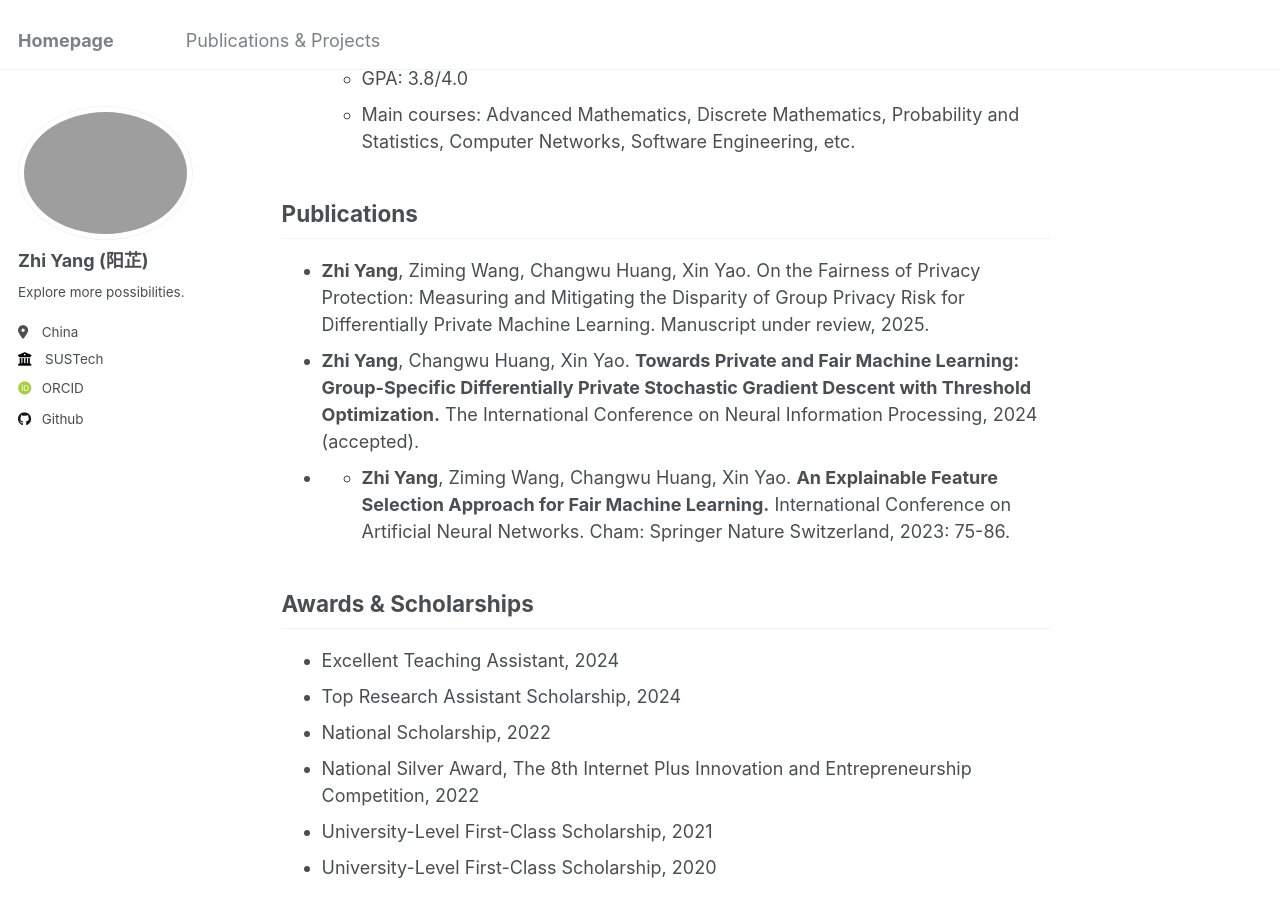
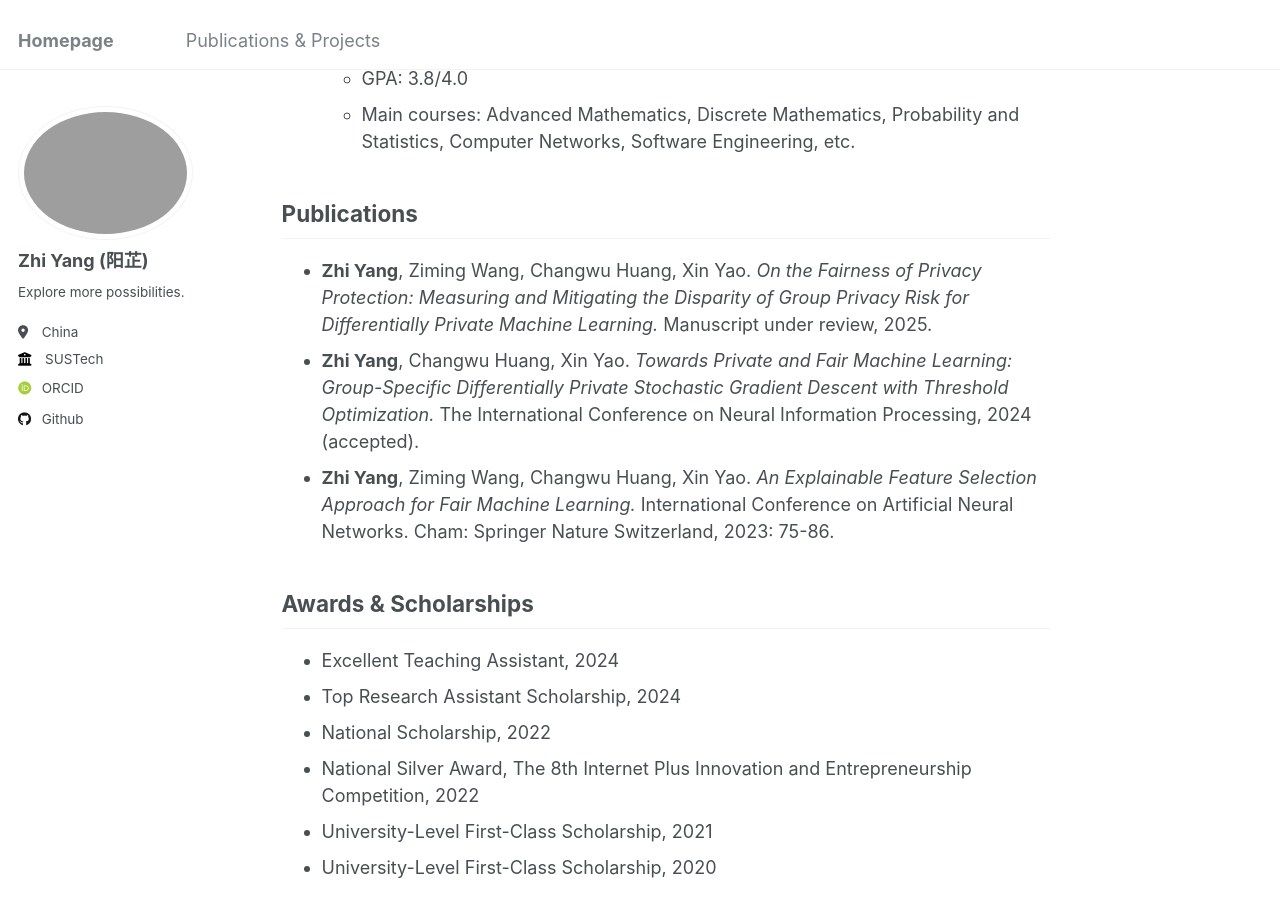
Before and after one commit to ruayz/ruayz.github.io, a Jekyll site: the page built from _pages/about.md, in a window 1280 px wide and 900 px high, scrolled down 533 px. Built offline with Jekyll 4.4.1, drawn with Linux system fonts in a browser that asks for light colours; some web fonts are replaced.

```diff
--- a/_pages/about.md
+++ b/_pages/about.md
@@ -20,9 +20,9 @@ Education
 
 Publications
 ------
-- **Zhi Yang**, Ziming Wang, Changwu Huang, Xin Yao. On the Fairness of Privacy Protection: Measuring and Mitigating the Disparity of Group Privacy Risk for Differentially Private Machine Learning. Manuscript under review, 2025.
-- **Zhi Yang**, Changwu Huang, Xin Yao. **Towards Private and Fair Machine Learning: Group-Specific Differentially Private Stochastic Gradient Descent with Threshold Optimization.** The International Conference on Neural Information Processing, 2024 (accepted).
-- - **Zhi Yang**, Ziming Wang, Changwu Huang, Xin Yao. **An Explainable Feature Selection Approach for Fair Machine Learning.** International Conference on Artificial Neural Networks. Cham: Springer Nature Switzerland, 2023: 75-86.
+- **Zhi Yang**, Ziming Wang, Changwu Huang, Xin Yao. *On the Fairness of Privacy Protection: Measuring and Mitigating the Disparity of Group Privacy Risk for Differentially Private Machine Learning.* Manuscript under review, 2025.
+- **Zhi Yang**, Changwu Huang, Xin Yao. *Towards Private and Fair Machine Learning: Group-Specific Differentially Private Stochastic Gradient Descent with Threshold Optimization.* The International Conference on Neural Information Processing, 2024 (accepted).
+- **Zhi Yang**, Ziming Wang, Changwu Huang, Xin Yao. *An Explainable Feature Selection Approach for Fair Machine Learning.* International Conference on Artificial Neural Networks. Cham: Springer Nature Switzerland, 2023: 75-86.
 
 Awards & Scholarships
 ------
```
